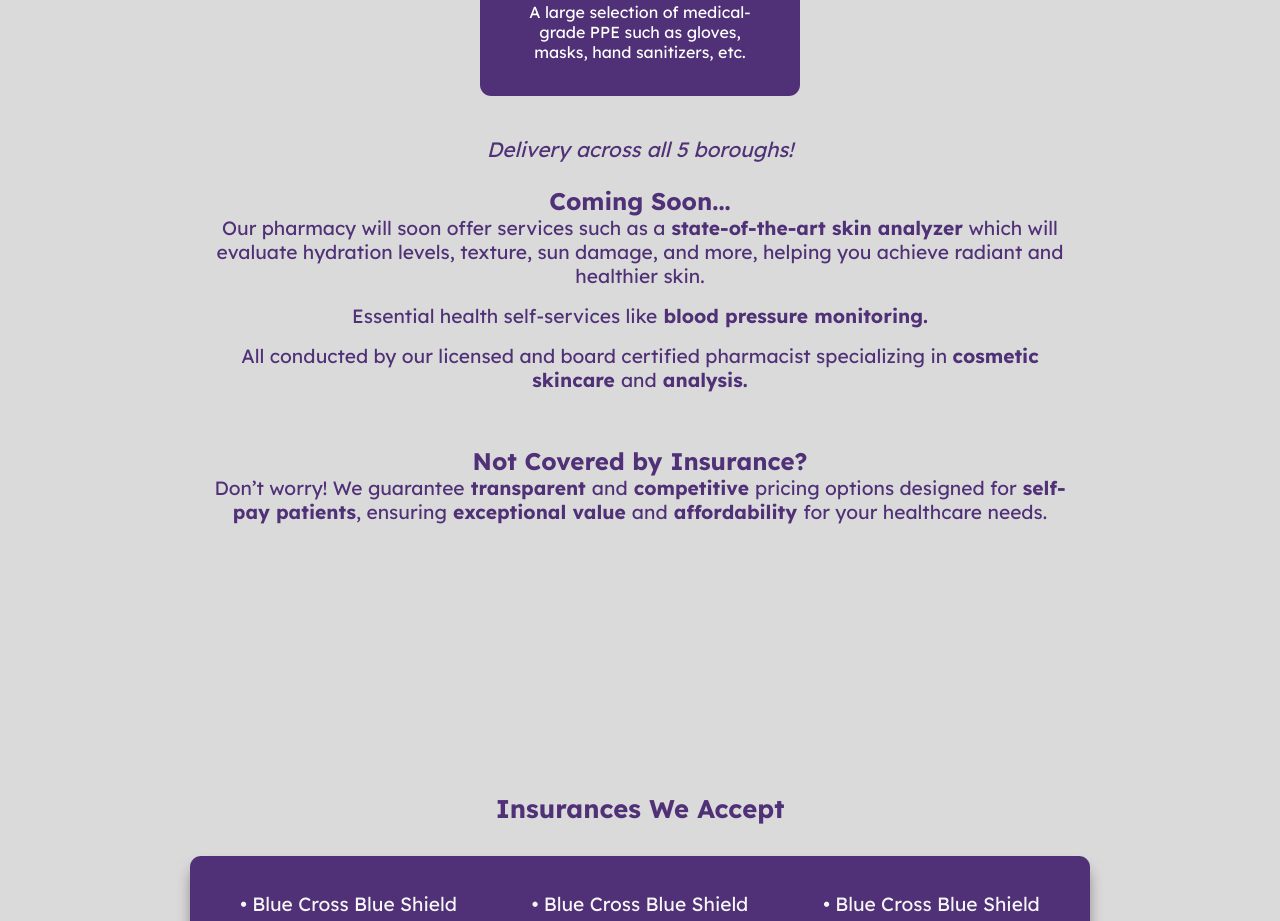
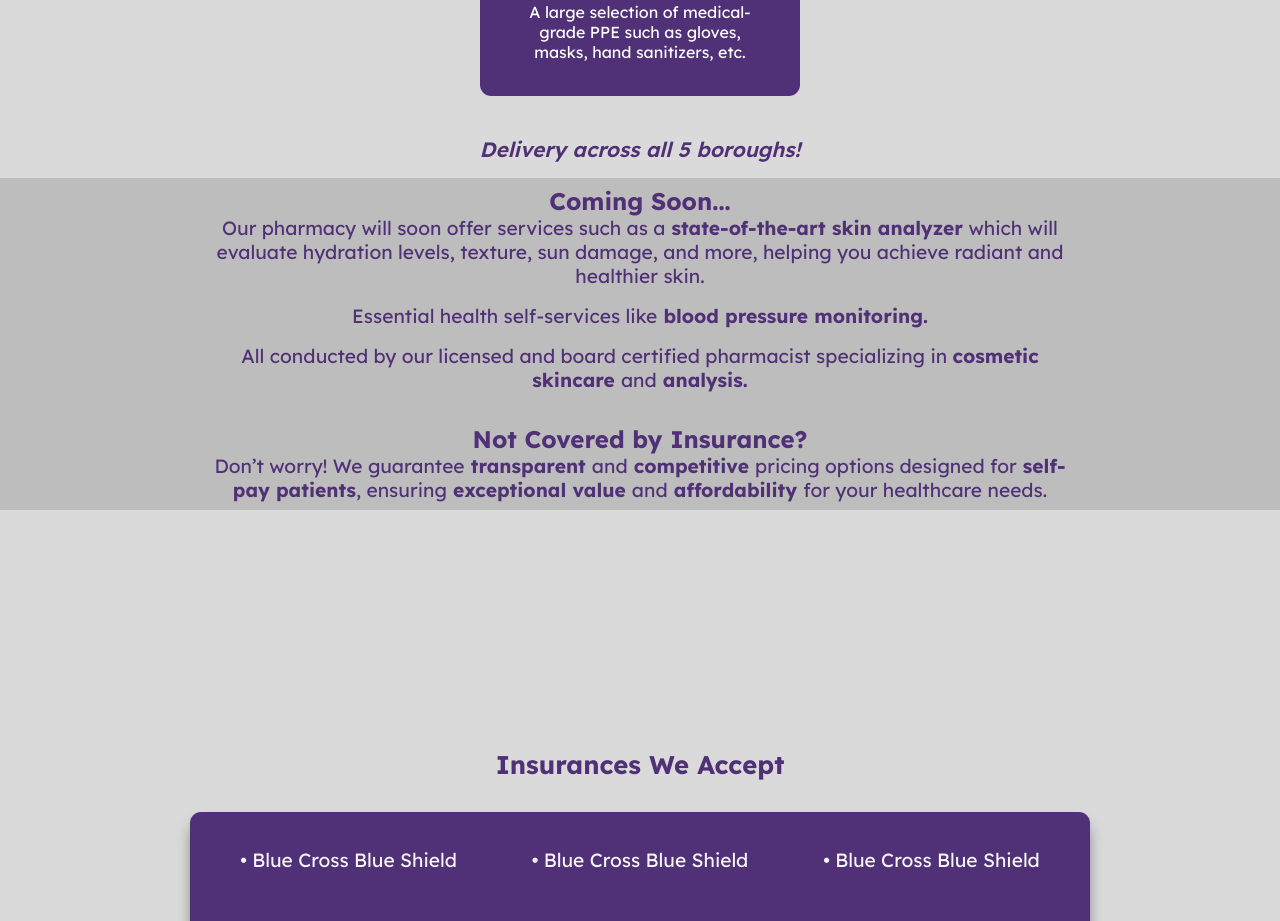
Before and after one commit to AliFares02/pharma-maya, a React (Vite) app: page / in a window 1280 px wide. Shown: the part 3060-3981 px from the top of the page. Built offline with nearby package versions, Linux system fonts and the light colour scheme.

Commit message:
added distinctive background color for coming-soon and more-info divs in we offer section

```diff
--- a/src/App.css
+++ b/src/App.css
@@ -335,9 +335,9 @@ h6 {
   align-items: center;
   text-align: center;
   color: #503076;
+  background-color: #bdbdbd;
   width: 100%;
   padding: 0.5rem;
-  margin-bottom: 1.35rem;
 }
 
 .more-info-div p {
--- a/src/pages/MedicationsAndSupplies.jsx
+++ b/src/pages/MedicationsAndSupplies.jsx
@@ -81,6 +81,7 @@ function MedicationsAndSupplies() {
           fontStyle: "italic",
           marginBottom: "1rem",
           textAlign: "center",
+          fontWeight: "600",
         }}
       >
         Delivery across all 5 boroughs!
```
